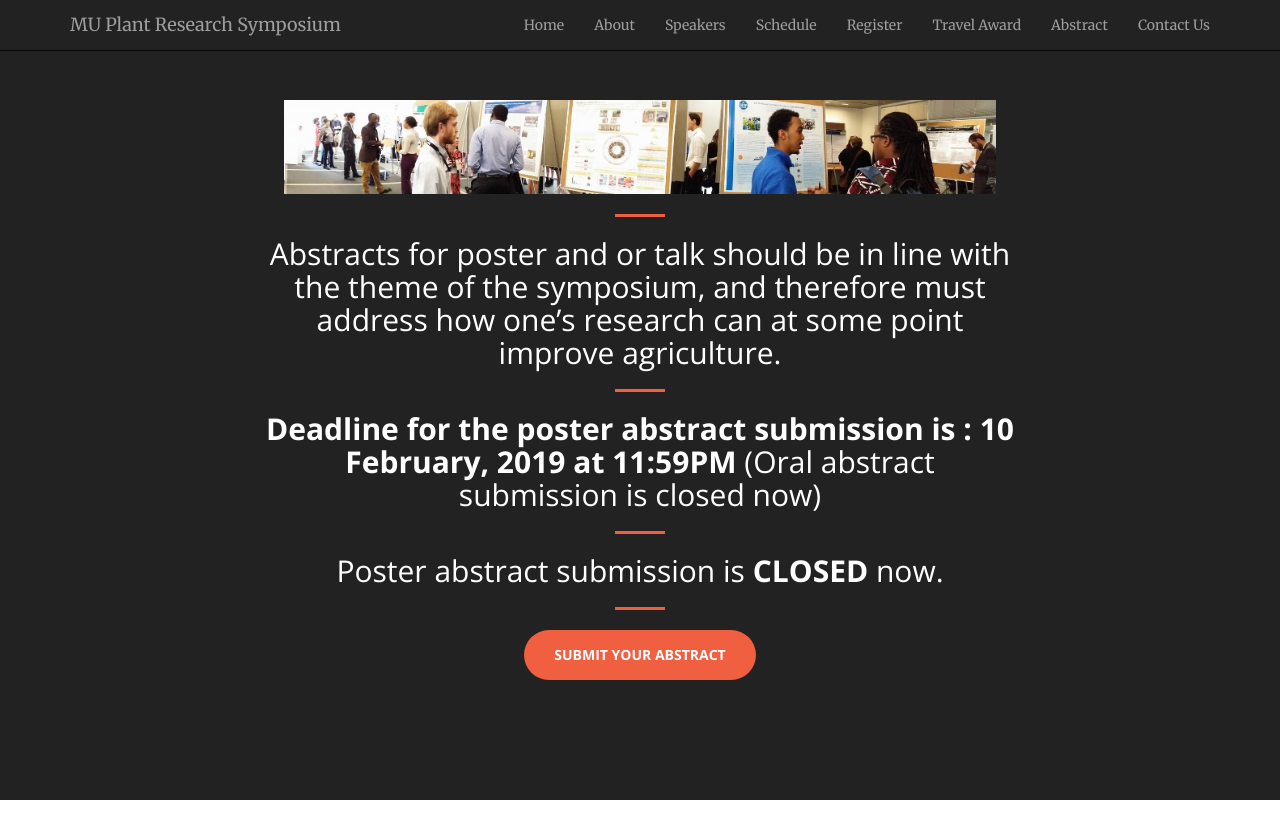
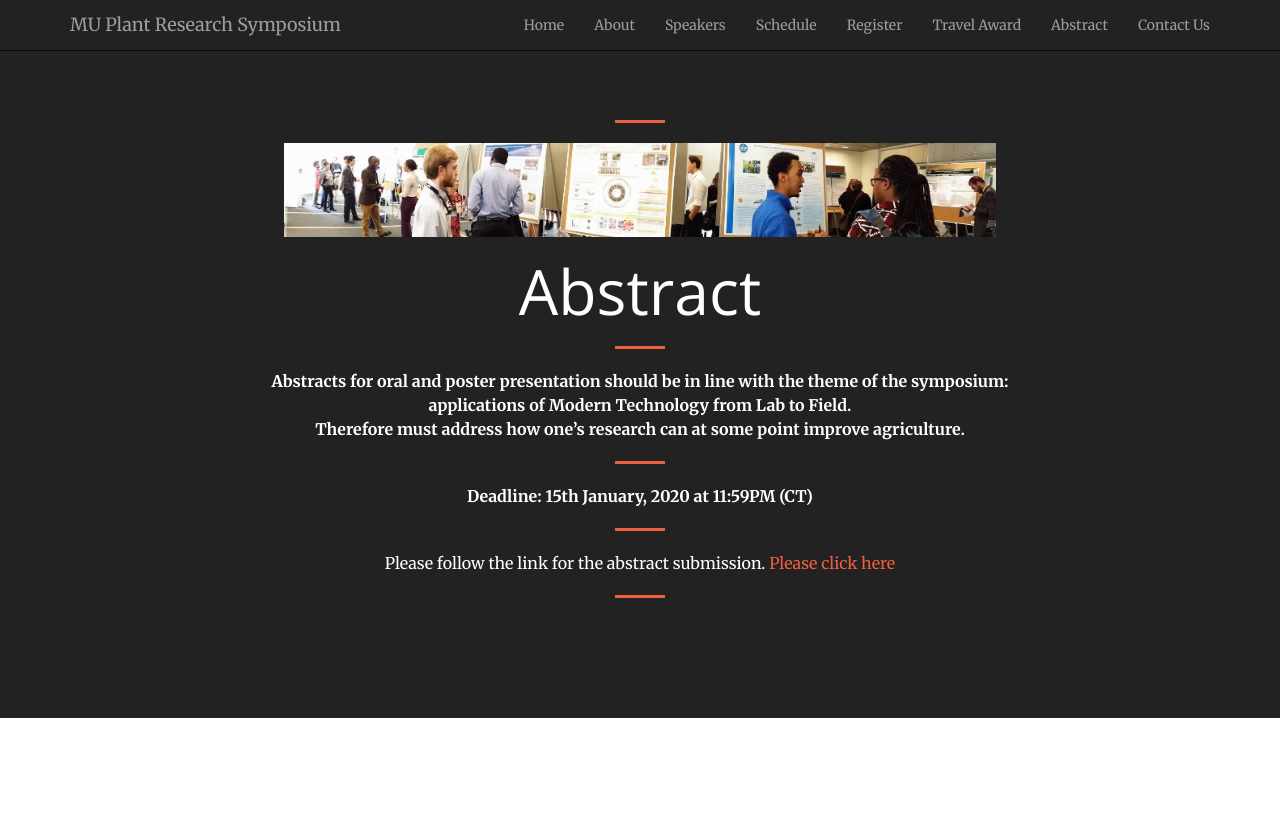
Before and after one commit to mupioneersymposium/mupioneersymposium.github.io, a Jekyll site: the page built from abstract.md, in a window 1280 px wide. Shown: the top 839 px of the page. Built offline with Jekyll 4.4.1, drawn with Linux system fonts in a browser that asks for light colours.

Commit message:
Update abstract.md

```diff
--- a/abstract.md
+++ b/abstract.md
@@ -2,15 +2,14 @@
 layout: regular
 ---
 
-
+<hr style="clear: both;" />
 <img src="/posterview.jpg" style="max-width:95%"/>
-
+# Abstract
 <hr style="clear: both;" />
-## Abstracts for poster and or talk should be in line with the theme of the symposium, and therefore must address how one's research can at some point improve agriculture.
+**Abstracts for oral and poster presentation should be in line with the theme of the symposium: applications of Modern Technology from Lab to Field.** <br />
+**Therefore must address how one's research can at some point improve agriculture.**
 <hr style="clear: both;" />
-## **Deadline for the poster abstract submission is : 10 February, 2019 at 11:59PM** (Oral abstract submission is closed now)
+**Deadline: 15th January, 2020 at 11:59PM (CT)**
 <hr style="clear: both;" />
-## Poster abstract submission is **CLOSED** now.
+Please follow the link for the abstract submission. <a href="https://docs.google.com/forms/d/1EO5J7HiNENp6UNMuPhC3KXK_H6HspYMciJ331vkofdQ/edit" target="_blank"> Please click here
 <hr style="clear: both;" />
-
-<p><a href="https://docs.google.com/forms/d/1DoqelMaDb3G1-tG3Tqr9EpXLK9OzPJ8J4OuMiPRZNrg/" target="_blank" class="btn btn-primary btn-xl page-scroll">Submit your abstract</a></p>
```
